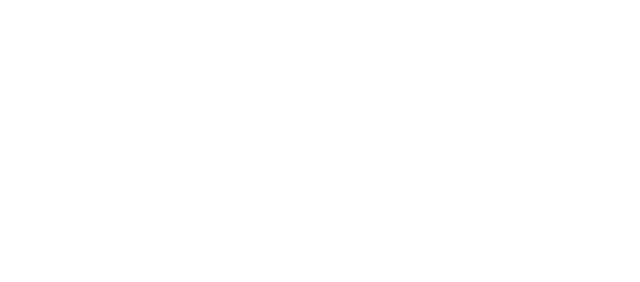
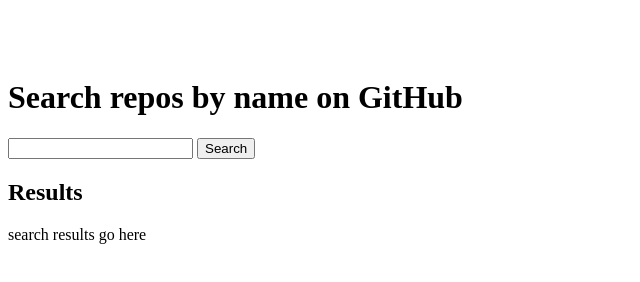
Before and after one commit to john-azzaro/GitHubSearchApp, a plain HTML site: page index.html in a window 1280 px wide. Shown: the whole page, without its empty margins (0-640 px from the left). Drawn offline with nearby package versions, Linux system fonts and the light colour scheme.

Commit message:
HTML and CSS additions

```diff
--- a/index.css
+++ b/index.css
@@ -1,3 +1,7 @@
 * {
     box-sizing: border-box;
 }
+
+body {
+    padding-top: 50px;
+  }
--- a/index.html
+++ b/index.html
@@ -3,16 +3,29 @@
 <head>
     <meta charset="utf-8">
     <meta http-equiv="X-UA-Compatible" content="IE=edge">
-    <title></title>
-    <meta name="" content="">
+    <title>GitHub Search App </title>
+    <meta name="GitHub Search App" content="Searches through GitHub via API">
     <meta name="viewport" content="width=device-width, initial-scale=1">
     <script src="https://ajax.googleapis.com/ajax/libs/jquery/3.2.1/jquery.min.js"></script>
     <link rel="stylesheet" href="index.css">
-</head>
-<body>
-    <header></header>
-    <main></main>
-    <footer></footer>
+    </head>
+
+    <body>
+        <main>
+            <h1>Search repos by name on GitHub</h1>
+            <form action="#" class="js-search-form">
+                <label for="query"></label>
+                <input type="text" class="js-query">
+                <button type="submit">Search</button>
+            </form>
+
+            <h2>Results</h2>
+            <div class="js-search-results">
+                <p>search results go here</p>
+            </div>
+
+        </main>
+
     <script src="index.js"></script>
 </body>
 </html>
```
Also changed, not shown: index.js (line endings or trailing spaces).
